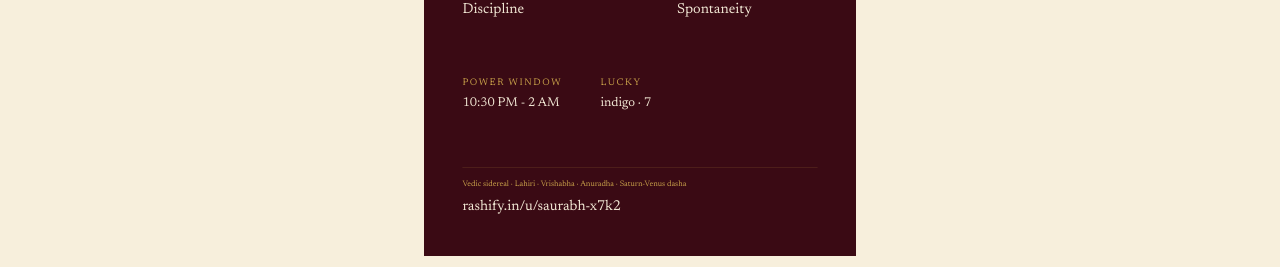
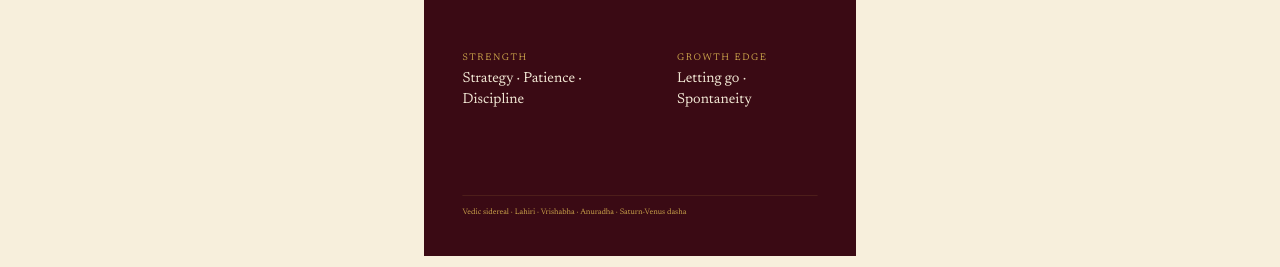
Before and after one commit to kumaarsaurabhabuild/rashify, a Next.js app: page /preview/card in a window 1280 px wide. Shown: the part 806-1073 px from the top of the page. Built offline with nearby package versions, Linux system fonts and the light colour scheme; no server answers; a web font is replaced by a local one.

Commit message:
feat(card): remove power-window + lucky + URL footer from share card

```diff
--- a/components/ShareCard.tsx
+++ b/components/ShareCard.tsx
@@ -16,8 +16,7 @@ const COLORS = {
 // Note: Satori (Vercel OG) requires explicit `display: flex` on every multi-child
 // div, and can't dynamically download Google fonts on Vercel without an explicit
 // `fonts: [...]` option to ImageResponse. We use system fonts to keep OG portable.
-export function ShareCard({ archetype: a, slug, appUrl }: ShareCardProps) {
-  const personalUrl = `${appUrl.replace(/^https?:\/\//, '')}/u/${slug}`;
+export function ShareCard({ archetype: a }: ShareCardProps) {
   return (
     <div
       style={{
@@ -66,19 +65,6 @@ export function ShareCard({ archetype: a, slug, appUrl }: ShareCardProps) {
         </div>
       </div>
 
-      <div style={{ display: 'flex', gap: 96 }}>
-        <div style={{ display: 'flex', flexDirection: 'column', gap: 8 }}>
-          <span style={{ fontSize: 24, color: COLORS.gold, letterSpacing: 4 }}>POWER WINDOW</span>
-          <span style={{ fontSize: 32 }}>{a.powerWindow}</span>
-        </div>
-        <div style={{ display: 'flex', flexDirection: 'column', gap: 8 }}>
-          <span style={{ fontSize: 24, color: COLORS.gold, letterSpacing: 4 }}>LUCKY</span>
-          <span style={{ fontSize: 32 }}>
-            {a.luckyColor} · {a.luckyNumber}
-          </span>
-        </div>
-      </div>
-
       <div
         style={{
           display: 'flex',
@@ -92,7 +78,6 @@ export function ShareCard({ archetype: a, slug, appUrl }: ShareCardProps) {
           {a.provenance.system} · {a.provenance.ayanamsa} · {a.provenance.lagna} ·{' '}
           {a.provenance.nakshatra} · {a.provenance.currentDasha} dasha
         </div>
-        <div style={{ display: 'flex', fontSize: 36, color: COLORS.text }}>{personalUrl}</div>
       </div>
     </div>
   );
```
Also changed, not shown: 1 other file (tests, documents, lock files or other folders).
